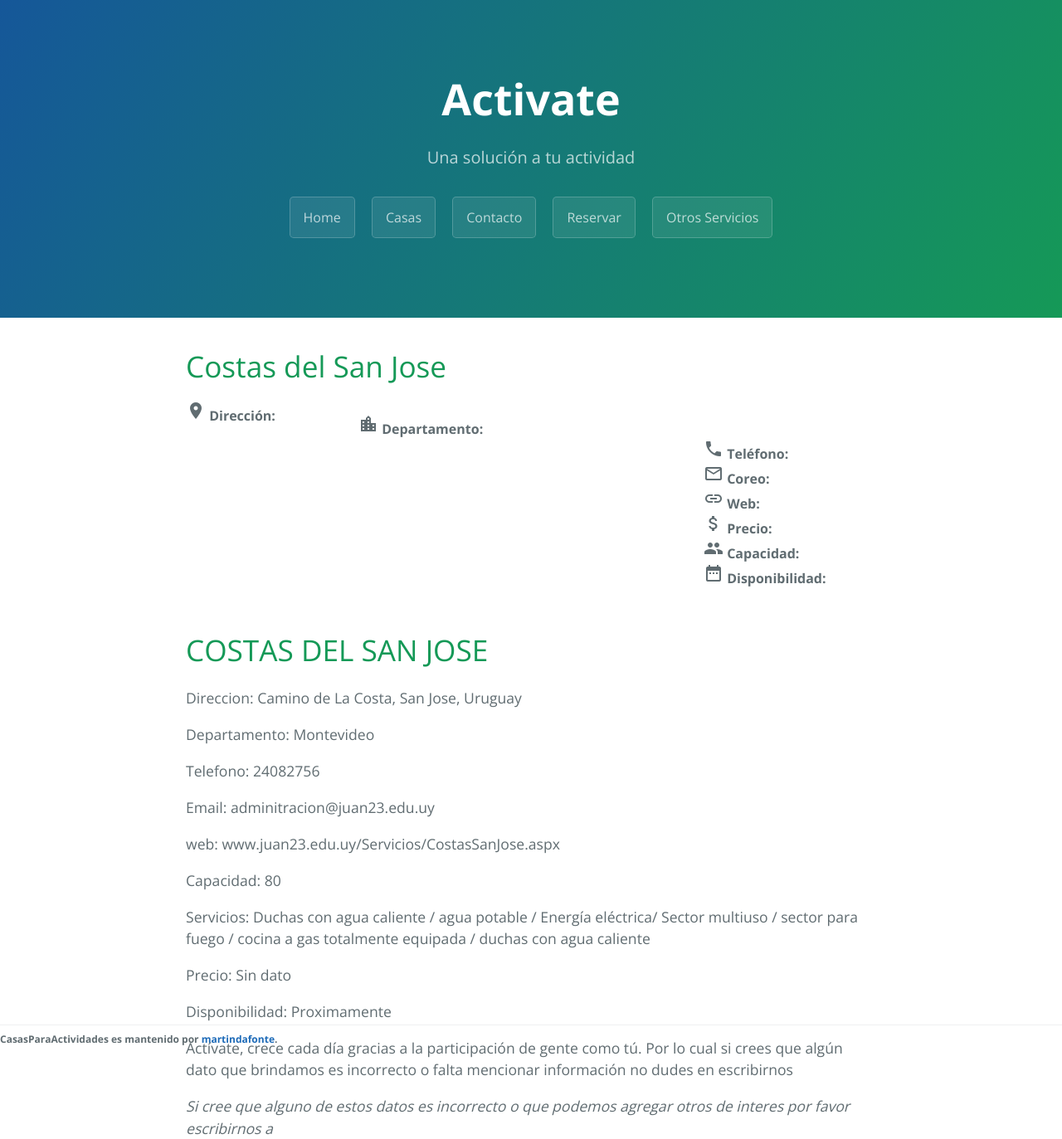
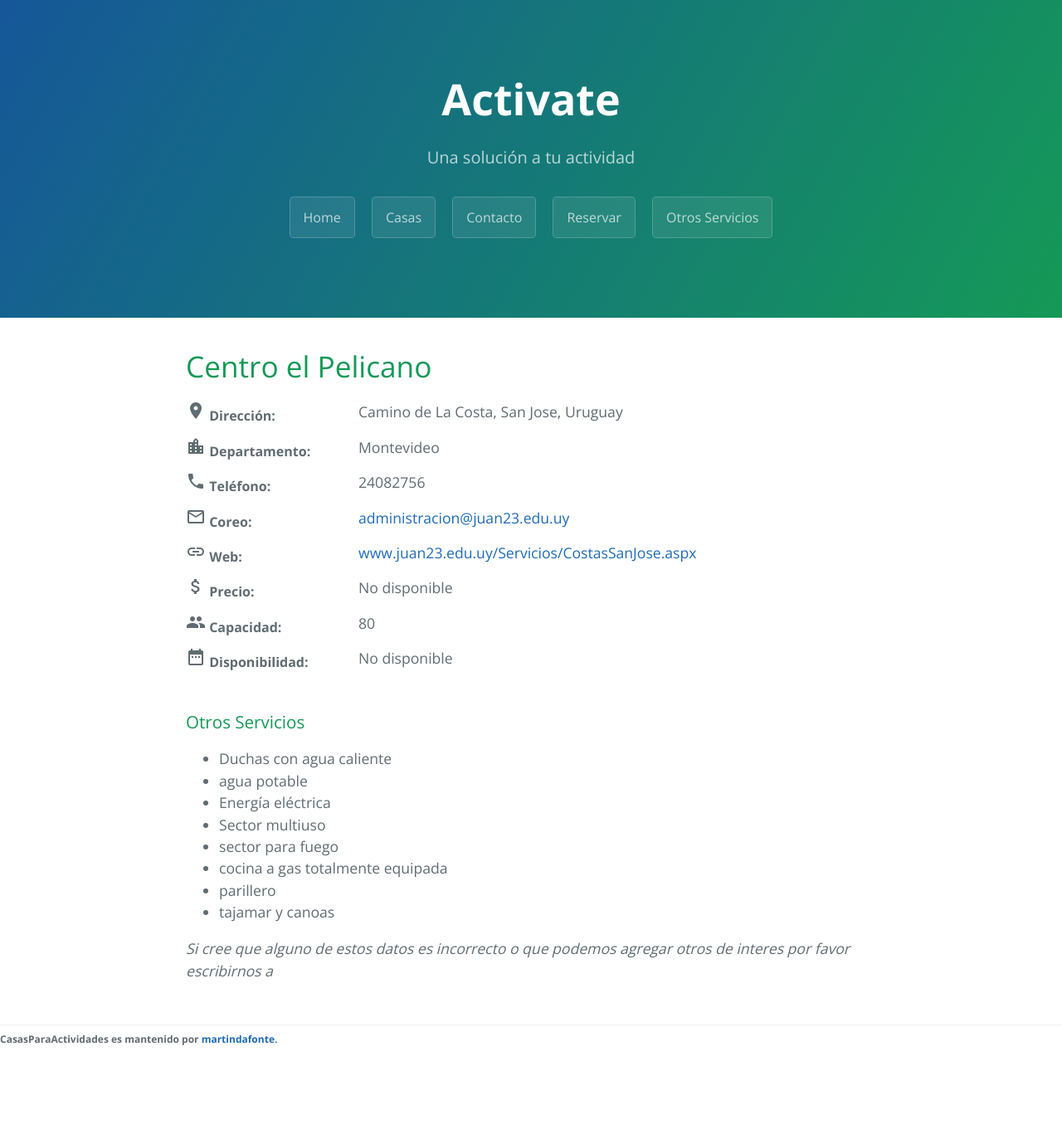
Before and after one commit to martindafonte/CasasDeRetiro, a Jekyll site: the page built from _casas/centro_el_pelicano.md, in a window 1280 px wide. Shown: the whole page at 83% size. Built offline with Jekyll 4.4.1, drawn with Linux system fonts in a browser that asks for light colours; comment, search, counter and statistics services are not loaded; after the commit the page ends 1283 px from its top, so only the background shows below that.

Commit message:
Update centro_el_pelicano.md

```diff
--- a/_casas/centro_el_pelicano.md
+++ b/_casas/centro_el_pelicano.md
@@ -1,21 +1,22 @@
 ---
-title: Costas del San Jose
+title: Centro el Pelicano
 category: Montevideo
+direccion: Camino de La Costa, San Jose, Uruguay
+departamento: Montevideo
+telefono: 24082756
+correo: administracion@juan23.edu.uy
+web: www.juan23.edu.uy/Servicios/CostasSanJose.aspx
+capacidad: 80
+precio: No disponible
+disponibilidad: No disponible
 ---
 
-<h1>COSTAS DEL SAN JOSE</h1>
-
-
-<p> Direccion: Camino de La Costa, San Jose, Uruguay </p>
-<p>Departamento: Montevideo</p>
-<p>Telefono: 	24082756 </p>
-<p>Email: adminitracion@juan23.edu.uy </p>
-<p>web: 	www.juan23.edu.uy/Servicios/CostasSanJose.aspx</p>
-<p>Capacidad: 80 </p>
-<p>Servicios:
-Duchas con agua caliente / agua potable / Energía eléctrica/ Sector multiuso / sector para fuego / cocina a gas totalmente equipada / duchas con agua caliente</p>
-<p>Precio: Sin dato</p>
-<p>Disponibilidad: Proximamente </p>
-
-
-<p>Actívate, crece cada día gracias a la participación de gente como tú. Por lo cual si crees que algún dato que brindamos es incorrecto o falta mencionar información no dudes en escribirnos  </p>
+### Otros Servicios
+* Duchas con agua caliente
+* agua potable
+* Energía eléctrica
+* Sector multiuso
+* sector para fuego
+* cocina a gas totalmente equipada
+* parillero
+* tajamar y canoas
```
